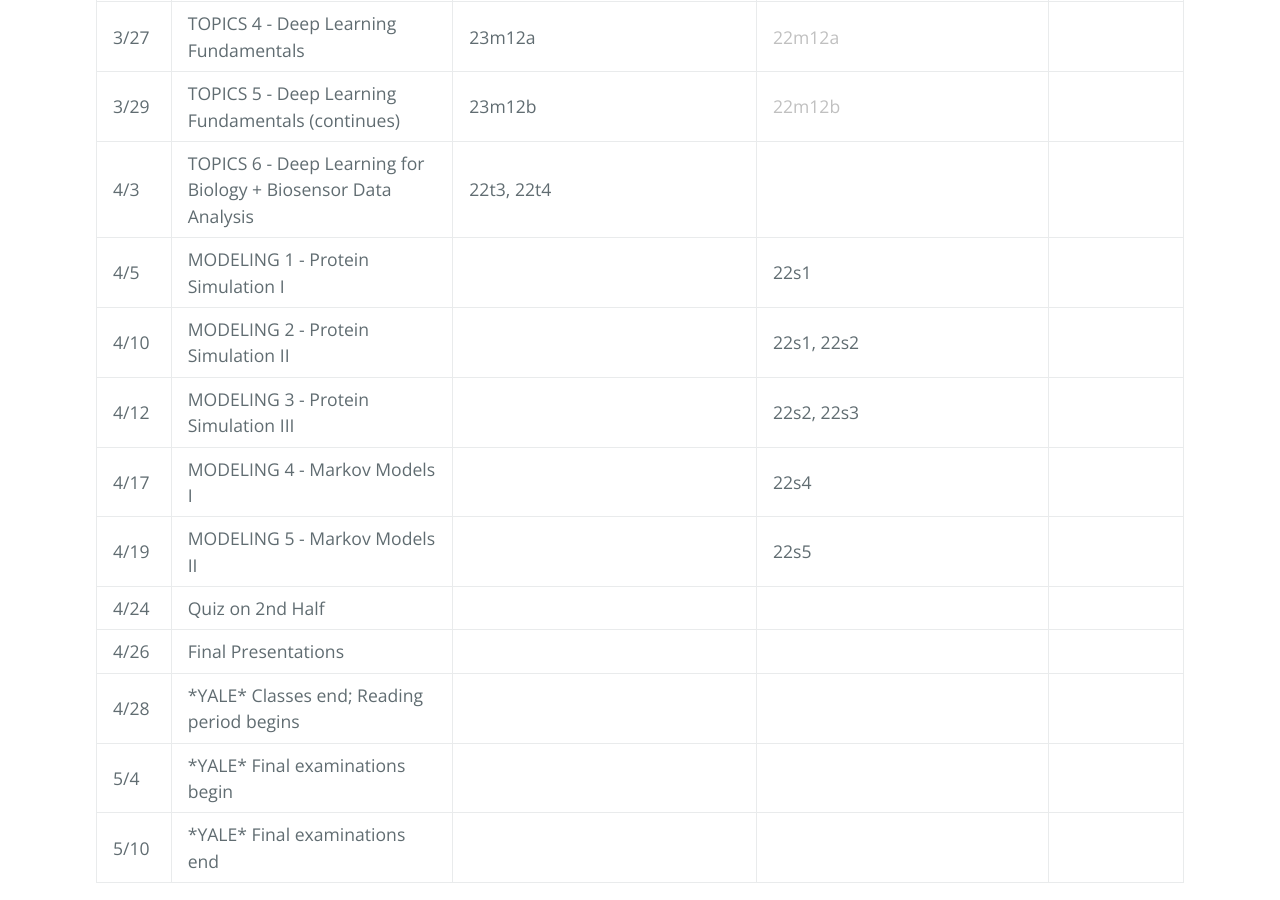
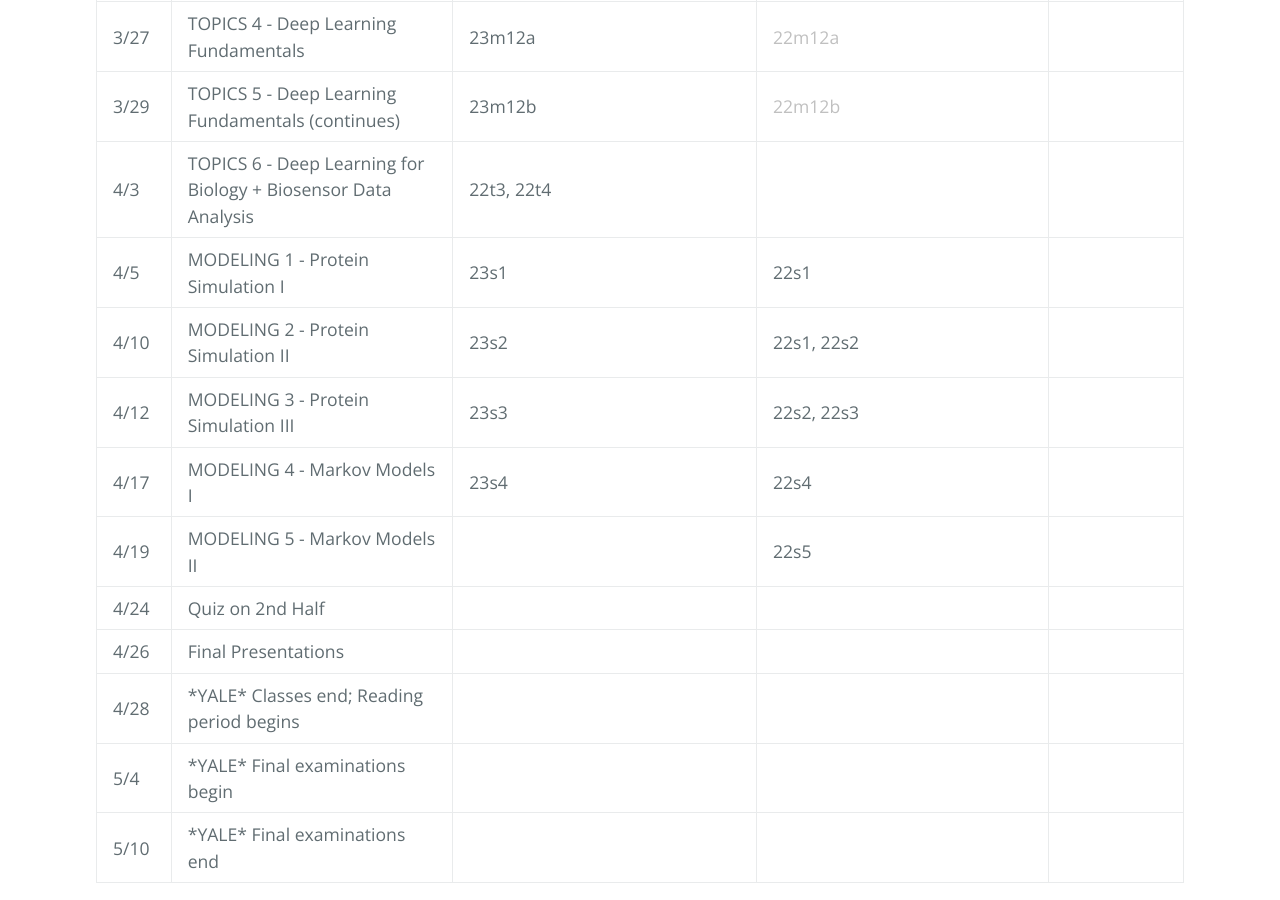
Before and after one commit to gersteinlab/cbb752b23, a Jekyll site: the page built from syllabus.md, in a window 1280 px wide and 900 px high, scrolled down 1949 px. Built offline with Jekyll 4.4.1, drawn with Linux system fonts in a browser that asks for light colours.

Commit message:
Update syllabus.md

```diff
--- a/syllabus.md
+++ b/syllabus.md
@@ -34,10 +34,10 @@ Please see [last year's syllabus](http://cbb752b22.gersteinlab.org/syllabus) (wi
 | 3/27 | TOPICS 4 - Deep Learning Fundamentals                                        | 23m12a                                 | <span style="color:silver">22m12a</span>                         |                                                                                                              |
 | 3/29 | TOPICS 5 - Deep Learning Fundamentals (continues)                            | 23m12b                                 | <span style="color:silver">22m12b</span>                         |                                                                                                              |
 | 4/3  | TOPICS 6 - Deep Learning for Biology + Biosensor Data Analysis               | 22t3, 22t4                             |                                                                  |                                                                                                              |
-| 4/5  | MODELING 1 - Protein Simulation I                                            |                                        | 22s1                                                             |                                                                                                              |
-| 4/10 | MODELING 2 - Protein Simulation II                                           |                                        | 22s1, 22s2                                                       |                                                                                                              |
-| 4/12 | MODELING 3 - Protein Simulation III                                          |                                        | 22s2, 22s3                                                       |                                                                                                              |
-| 4/17 | MODELING 4 - Markov Models I                                                 |                                        | 22s4                                                             |                                                                                                              |
+| 4/5  | MODELING 1 - Protein Simulation I                                            | 23s1                                   | 22s1                                                             |                                                                                                              |
+| 4/10 | MODELING 2 - Protein Simulation II                                           | 23s2                                   | 22s1, 22s2                                                       |                                                                                                              |
+| 4/12 | MODELING 3 - Protein Simulation III                                          | 23s3                                   | 22s2, 22s3                                                       |                                                                                                              |
+| 4/17 | MODELING 4 - Markov Models I                                                 | 23s4                                   | 22s4                                                             |                                                                                                              |
 | 4/19 | MODELING 5 - Markov Models II                                                |                                        | 22s5                                                             |                                                                                                              |
 | 4/24 | Quiz on 2nd Half                                                             |                                        |                                                                  |                                                                                                              |
 | 4/26 | Final Presentations                                                          |                                        |                                                                  |                                                                                                              |
@@ -48,7 +48,6 @@ Please see [last year's syllabus](http://cbb752b22.gersteinlab.org/syllabus) (wi
 ### Lecture Slide Pack
 
 See also additional readings for each topic: [Additional Readings](https://docs.google.com/document/d/1L7p4fv3XzMvzzTPIa4EFo6YD9UabBDuOBWKGjcxe5hw/edit)
-
 
 | #      | Topic                                                     | PDF                                                                                                                                  | PPT                                                                                                                                   | Youtube<br>('21 unless indicated otherwise)               | MPEG (2021)                                                                                                                                                      |
 | ------ | --------------------------------------------------------- | ------------------------------------------------------------------------------------------------------------------------------------ | ------------------------------------------------------------------------------------------------------------------------------------- | --------------------------------------------------------- | ---------------------------------------------------------------------------------------------------------------------------------------------------------------- |
@@ -98,10 +97,10 @@ See also additional readings for each topic: [Additional Readings](https://docs.
 | 23m12b | Deep Learning II                                          | [x](http://files2.gersteinlab.org/public-docs/2023/04.13/DeepLearning_2023_Part_II.pdf)                                              |                                                                                                                                       | [M12b](https://youtu.be/ctTXeAnYUSg)                      | [M12b](http://files.gersteinlab.org/media/videos/BioDataSciMiningModeling_0405.mp4)                                                                              |
 | 23t4   | Deep Learning for Biology                                 | [x](http://files2.gersteinlab.org/public-docs/2023/04.04/cbb752_TF_lec_YC.pdf)                                                       |                                                                                                                                       |                                                           |                                                                                                                                                                  |
 |        |                                                           |                                                                                                                                      |                                                                                                                                       |                                                           |                                                                                                                                                                  |
-|        | Protein Folding                                           |                                                                                                                                      |                                                                                                                                       | [S1](https://youtu.be/kOjIV1C6LmI)                        | [S1](http://files.gersteinlab.org/media/videos/BioDataSciMiningModeling_0419.mp4)                                                                                |
-|        | Core Repacking                                            |                                                                                                                                      |                                                                                                                                       | [S2](https://youtu.be/jYF1jCH94ds)                        | [S2](http://files.gersteinlab.org/media/videos/BioDataSciMiningModeling_0419.mp4)                                                                                |
-|        | NMR Structures                                            |                                                                                                                                      |                                                                                                                                       | [S3](https://youtu.be/jYF1jCH94ds)                        | [S3](http://files.gersteinlab.org/media/videos/BioDataSciMiningModeling_0422.mp4)                                                                                |
-|        | Intrinsically Disordered Proteins                         |                                                                                                                                      |                                                                                                                                       | [S4](https://youtu.be/Ar-Nu7lNX0A)                        | [S4](http://files.gersteinlab.org/media/videos/BioDataSciMiningModeling_0426.mp4)                                                                                |
+|        | Protein Folding                                           | [x](http://files2.gersteinlab.org/public-docs/2023/04.14/proteins/protein_folding.pdf)                                               | [x](http://files2.gersteinlab.org/public-docs/2023/04.14/proteins/protein_folding.ppt)                                                | [S1](https://youtu.be/kOjIV1C6LmI)                        | [S1](http://files.gersteinlab.org/media/videos/BioDataSciMiningModeling_0419.mp4)                                                                                |
+|        | Core Repacking                                            | [x](http://files2.gersteinlab.org/public-docs/2023/04.14/proteins/core_repacking.pdf)                                                | [x](http://files2.gersteinlab.org/public-docs/2023/04.14/proteins/core_repacking.pptx)                                                | [S2](https://youtu.be/jYF1jCH94ds)                        | [S2](http://files.gersteinlab.org/media/videos/BioDataSciMiningModeling_0419.mp4)                                                                                |
+|        | NMR Structures                                            | [x](http://files2.gersteinlab.org/public-docs/2023/04.14/proteins/nmr.pdf)                                                           | [x](http://files2.gersteinlab.org/public-docs/2023/04.14/proteins/nmr.pptx)                                                           | [S3](https://youtu.be/jYF1jCH94ds)                        | [S3](http://files.gersteinlab.org/media/videos/BioDataSciMiningModeling_0422.mp4)                                                                                |
+|        | Intrinsically Disordered Proteins                         | [x](http://files2.gersteinlab.org/public-docs/2023/04.14/proteins/idp.pdf)                                                           | [x](http://files2.gersteinlab.org/public-docs/2023/04.14/proteins/idp.pptx)                                                           | [S4](https://youtu.be/Ar-Nu7lNX0A)                        | [S4](http://files.gersteinlab.org/media/videos/BioDataSciMiningModeling_0426.mp4)                                                                                |
 |        | Simulation                                                |                                                                                                                                      |                                                                                                                                       |                                                           |                                                                                                                                                                  |
 
 
```
